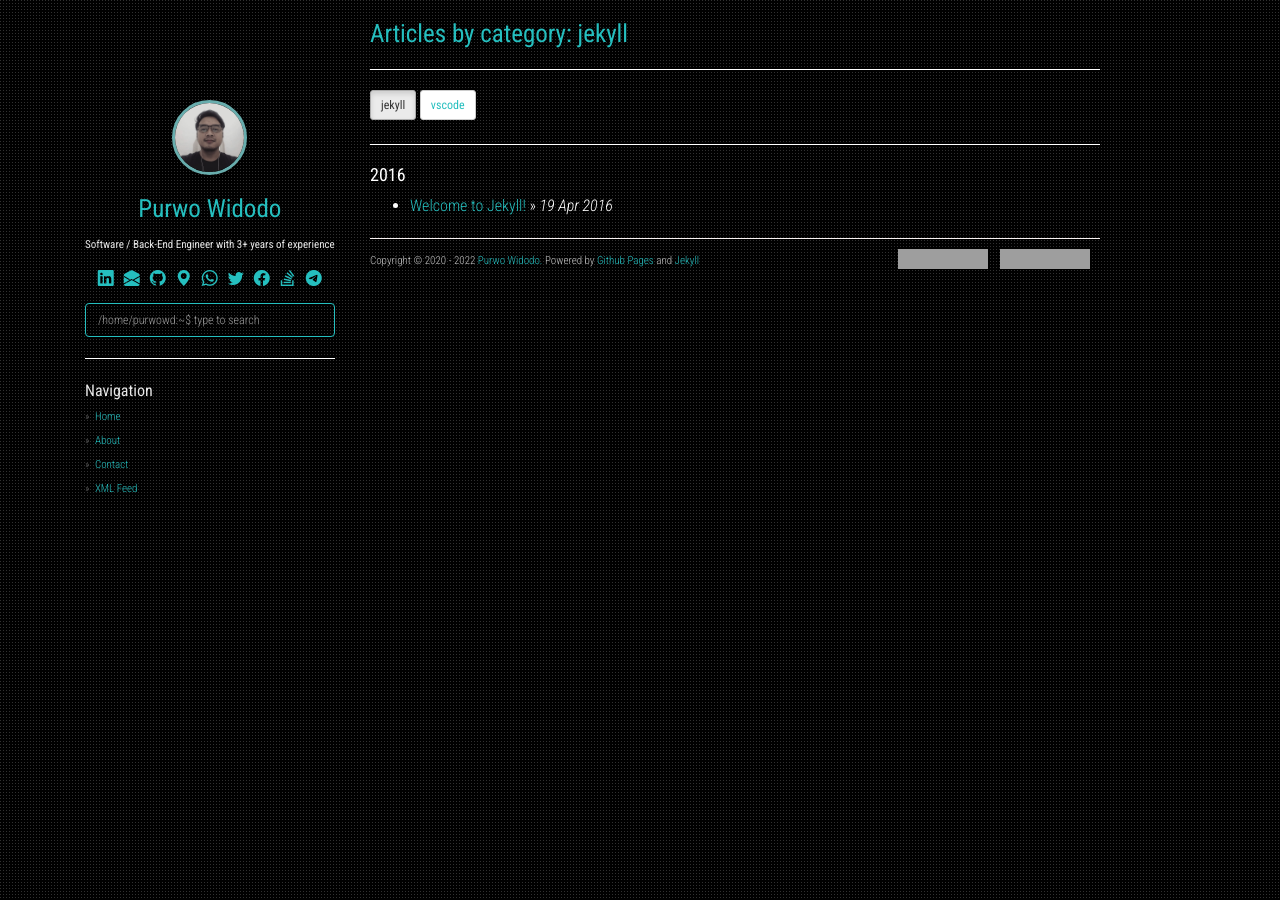
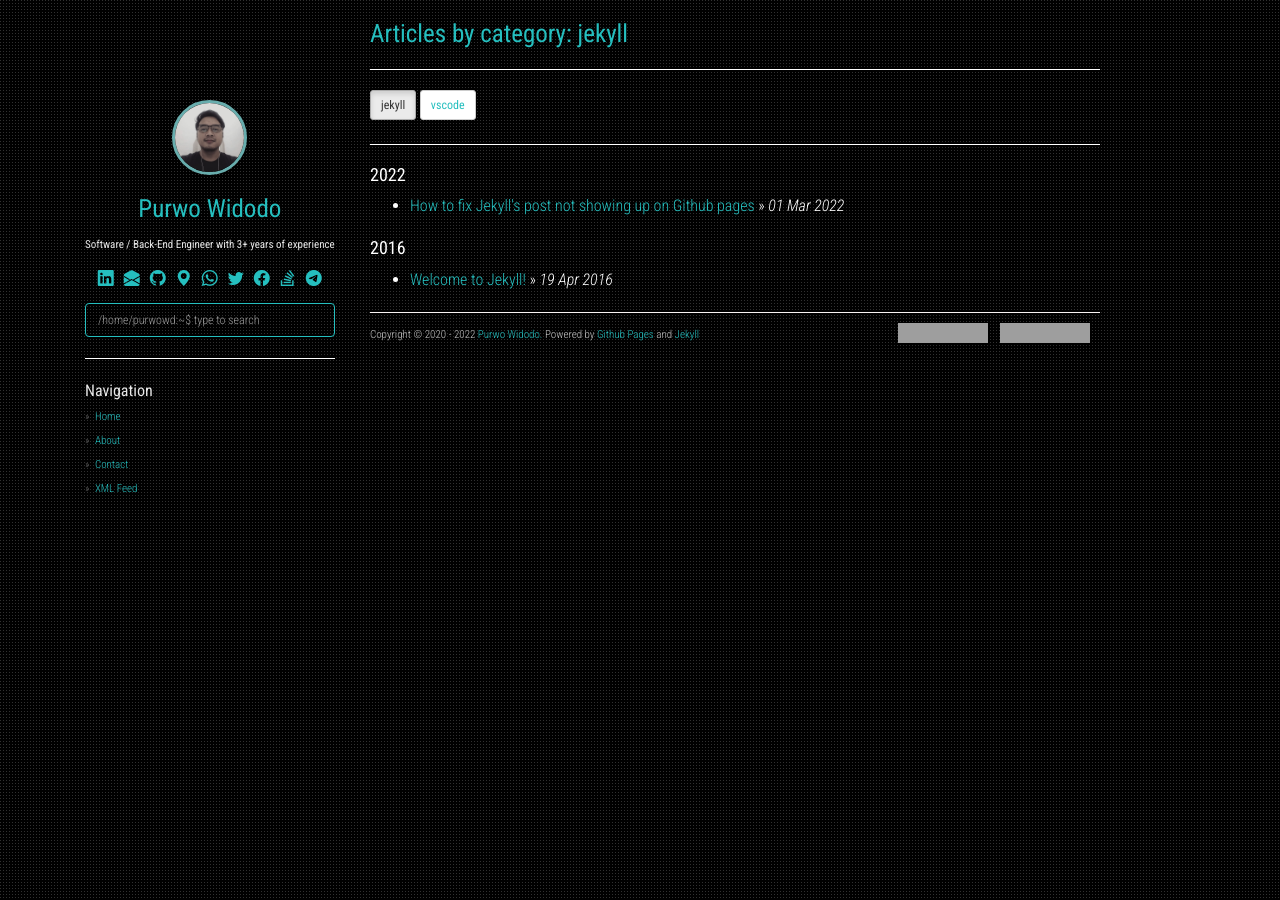
Before and after one commit to purwowd/purwowd.github.io, a Jekyll site: the page built from category/jekyll.md, in a window 1280 px wide. Built offline with Jekyll 4.4.1, drawn with Linux system fonts in a browser that asks for light colours; nearby versions of some CDN libraries; grey boxes are pictures that could not be loaded.

Commit message:
Added [new post, jemoji plugins]

```diff
--- a/Gemfile
+++ b/Gemfile
@@ -5,3 +5,4 @@ gem 'jekyll-admin', group: :jekyll_plugins
 gem "webrick", "~> 1.7"
 gem "backports", "~> 3.21"
 gem 'jekyll-gist'
+gem 'jemoji'
--- a/_config.yml
+++ b/_config.yml
@@ -59,6 +59,7 @@ plugins:
   - jekyll-paginate
   - jekyll-gist
   - jekyll-admin
+  - jemoji
 
 jekyll_admin:
   homepage: "posts"
--- /dev/null
+++ b/_posts/2022-03-01-how-to-fix-jekylls-post-not-showing-up-on-github-pages.md
@@ -0,0 +1,34 @@
+---
+title: How to fix Jekyll's post not showing up on Github pages
+layout: post
+date: '2022-03-01 00:16:12'
+categories:
+- jekyll
+---
+
+Actually, this is a stupid thing, because the issue come up when I missing to add GMT at end of the line on the date property of my new post.
+
+`before` :
+{% highlight markdown %}
+---
+title: My Default settings VSCode for Developments
+layout: post
+date: '2022-02-28 22:56:02'
+categories:
+- vscode
+---
+{% endhighlight %}
+
+`after` :
+
+{% highlight markdown %}
+---
+title: My Default settings VSCode for Developments
+layout: post
+date: '2022-02-28 22:56:02 +0700'
+categories:
+- vscode
+---
+{% endhighlight %}
+
+and Viola, the issue has been solved :laughing:
```
Also changed, not shown: Gemfile.lock.
